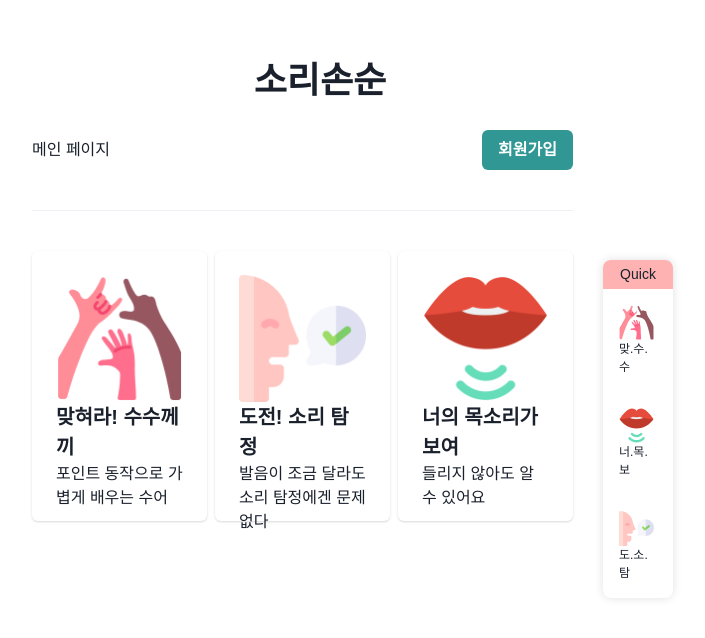
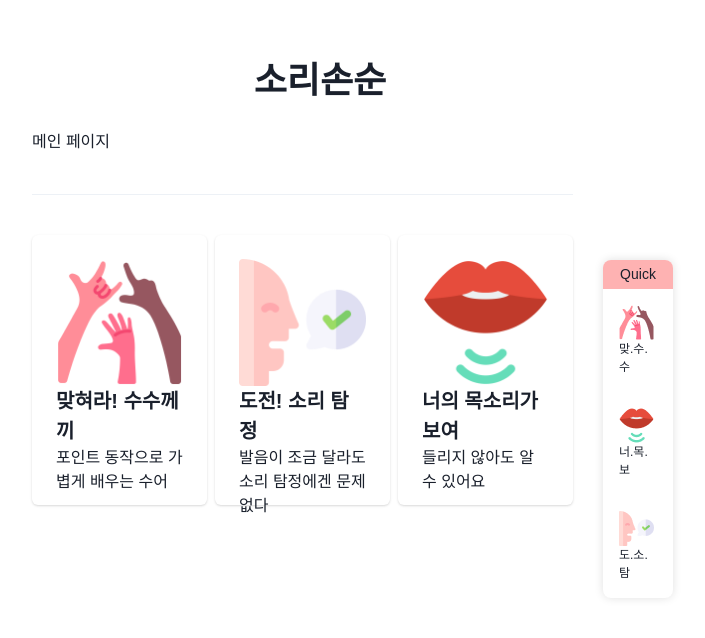
Before and after one commit to sign-muscat/sorisongeul-front, a React (Create React App) app: page / in a window 1280 px wide. Shown: the top 638 px of the page, without its empty margins (320-1025 px from the left). Built offline with nearby package versions, Linux system fonts and the light colour scheme; a web font is replaced by a local one.

Commit message:
chose: files and codes unrelated to the current branch delete

```diff
--- a/src/pages/MainPage.js
+++ b/src/pages/MainPage.js
@@ -32,9 +32,6 @@ function MainPage() {
         <Box h="2000">
             <Box pb={10} display="flex" justifyContent="space-between" alignItems="center">
                 <span>메인 페이지</span>
-                <Button onClick={handleNavigateToInsertForm} colorScheme="teal">
-                    회원가입
-                </Button>
             </Box>
             <Divider mb={10} />
             <HStack spacing={2}>
```
Also changed, not shown: src/pages/LipGameInfo.js (deleted, +0 -9 lines).
